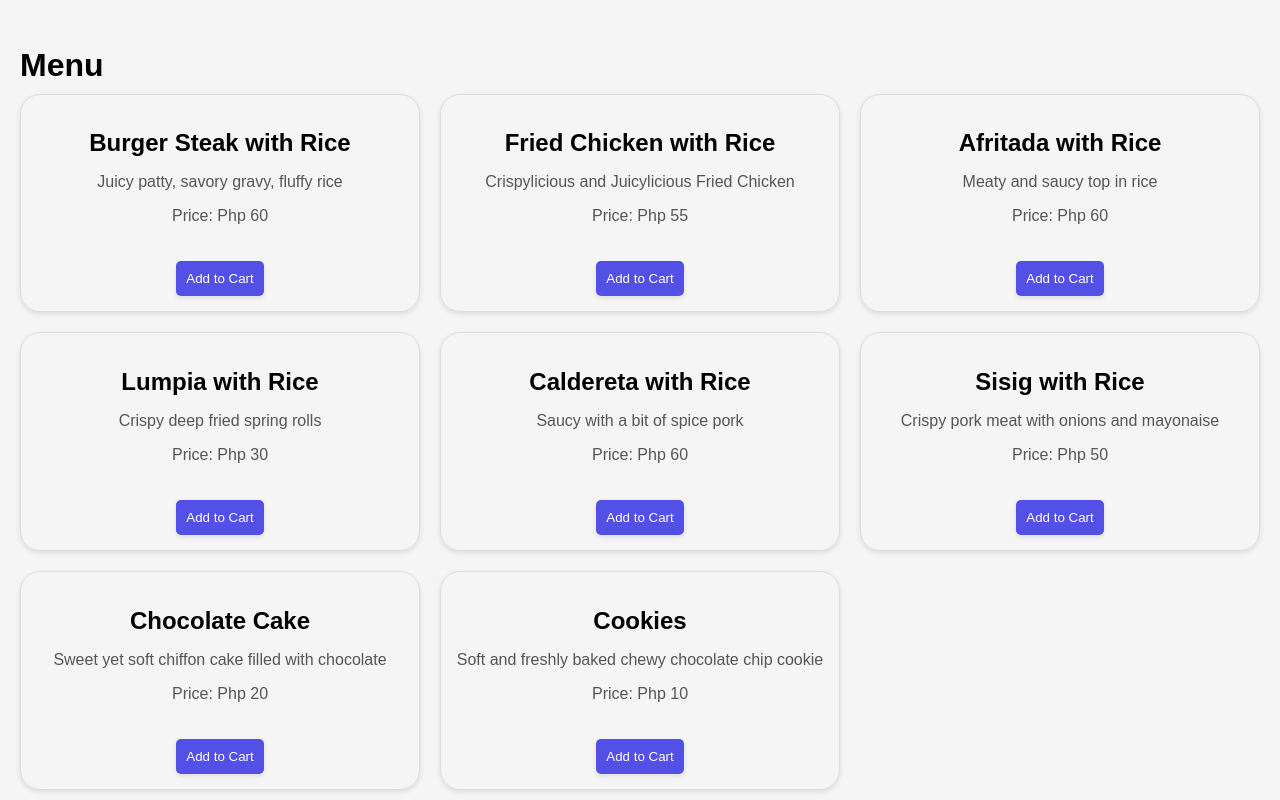
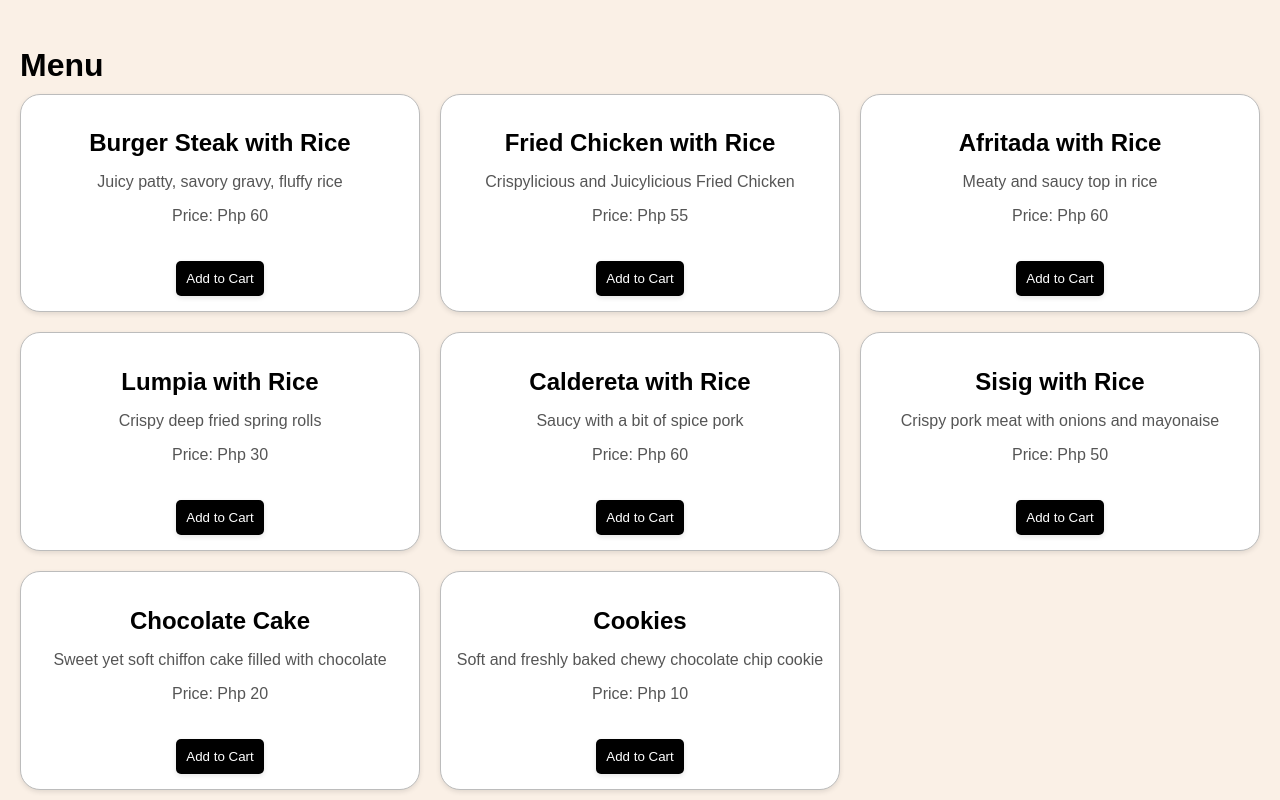
Before and after one commit to 016Dan/WEB-DEVELOPMENT-PROJECT, a React (Create React App) app in the folder to-do-list-web-app/: page /menu in a window 1280 px wide. Shown: the top 800 px of the page. Built offline with nearby package versions, Linux system fonts and the light colour scheme.

Commit message:
change the background in UI
change background in UI

```diff
--- a/to-do-list-web-app/src/App.css
+++ b/to-do-list-web-app/src/App.css
@@ -2,7 +2,7 @@
 
 body {
   font-family: "Poppins", sans-serif;
-  background-color: #f5f5f5;
+  background-color: #faf0e6;
   margin: 0;
 }
 
@@ -10,7 +10,7 @@ body {
   display: flex;
   justify-content: space-between;
   align-items: center;
-  background-color: #7d8deb;
+  background-color: #460000;
   padding: 10px;
   color: white;
   box-shadow: 0px 2px 5px rgba(0, 0, 0, 0.2);
@@ -45,11 +45,10 @@ body {
 .app-nav-user button {
   background-color: transparent;
   border: none;
-  color: white;
+  color: black;
   cursor: pointer;
 }
 
 .container {
   max-width: 800px;
-  margin: 20px auto;
 }
--- a/to-do-list-web-app/src/App.js
+++ b/to-do-list-web-app/src/App.js
@@ -37,6 +37,7 @@ const App = () => {
         <nav>
           {loggedIn && (
             <li className="app-nav">
+              <li>Welcome, {username}! </li>
               <li>
                 <Link to="/home">Home</Link>
               </li>
@@ -56,7 +57,6 @@ const App = () => {
                 <Link to="/about">About</Link>
               </li>
               <li>
-                Welcome, {username}!{" "}
                 <button onClick={handleLogout}>Logout</button>
               </li>
             </li>
--- a/to-do-list-web-app/src/components/Login.css
+++ b/to-do-list-web-app/src/components/Login.css
@@ -31,7 +31,7 @@ input {
 }
 
 button {
-  background-color: #4caf50;
+  background-color: darkred;
   color: white;
   padding: 10px;
   border: none;
--- a/to-do-list-web-app/src/components/Menu.css
+++ b/to-do-list-web-app/src/components/Menu.css
@@ -14,16 +14,17 @@
 
 .food-item,
 .cart-item {
-  border: 1px solid #ddd;
+  border: 1px solid #bcbcbc;
   padding: 15px;
   text-align: center;
   border-radius: 20px;
   box-shadow: 0px 2px 5px rgba(0, 0, 0, 0.1);
+  background-color: white;
 }
 
 .menu-cart,
 .cart-total {
-  background-color: #5350e7;
+  background-color: black;
   color: white;
   padding: 10px;
   border-radius: 5px;
```
